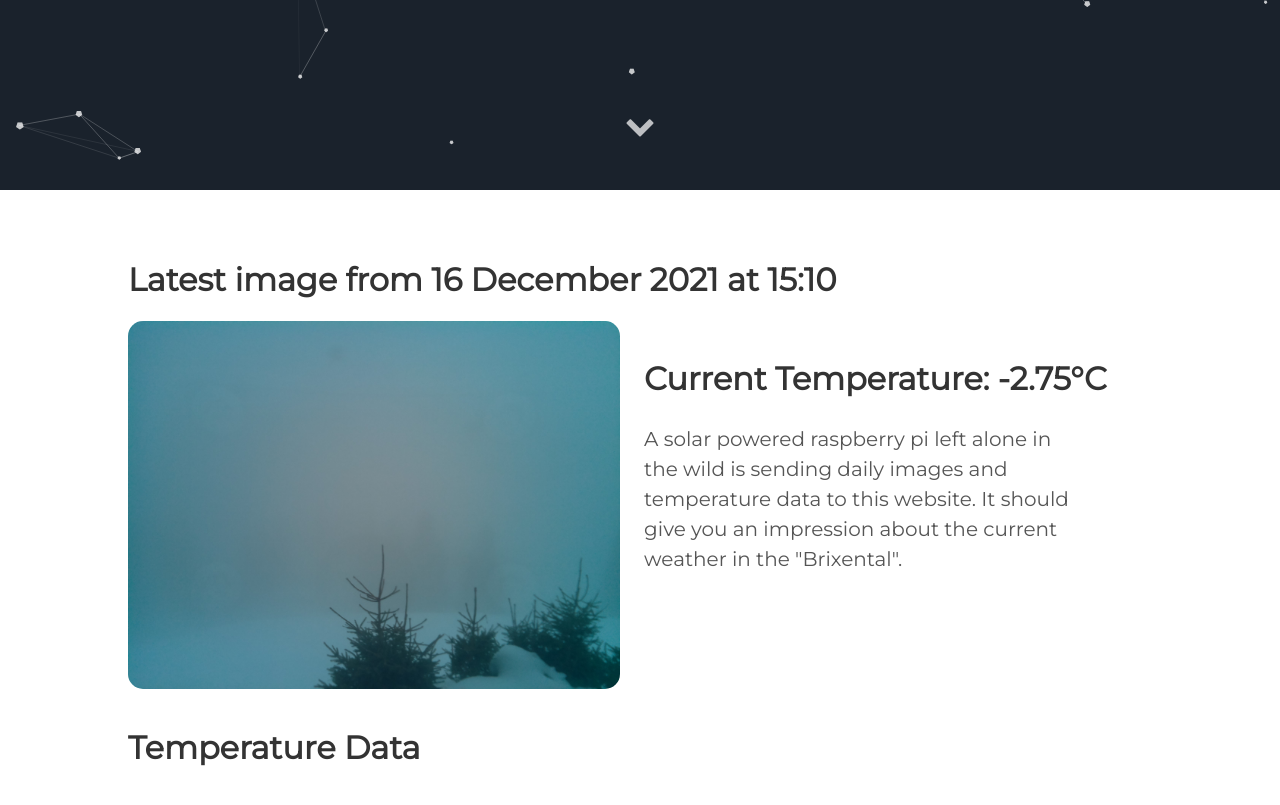
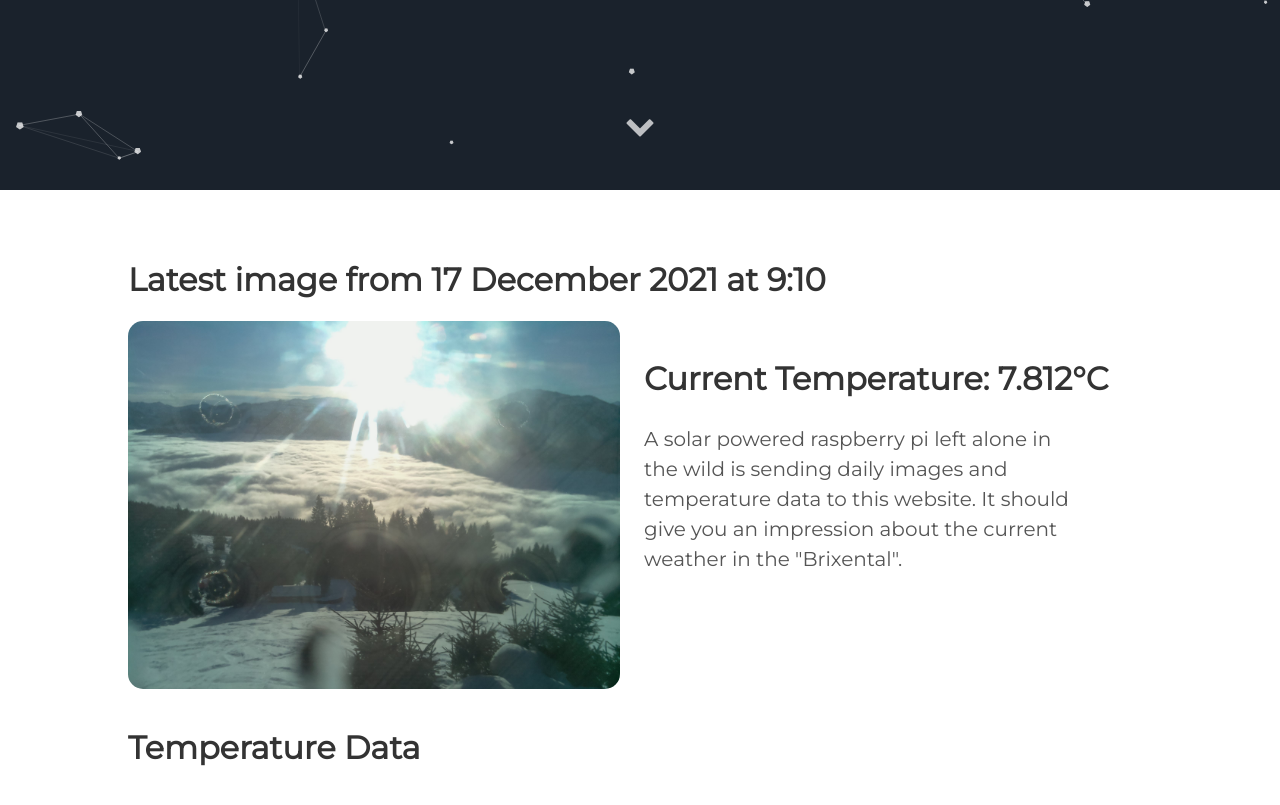
Before and after one commit to vektorious/vektorious.github.io, a Jekyll site: the page built from resources/huette.md, in a window 1280 px wide and 900 px high, scrolled down 710 px. Shown: the top 805 px of the window. Built offline with Jekyll 4.4.1, drawn with Linux system fonts in a browser that asks for light colours.

Commit message:
I'm a bot beep boop

```diff
--- a/resources/huette.md
+++ b/resources/huette.md
@@ -6,13 +6,13 @@ image: '/assets/img/'
 description: 'Live image from the Austrian alps'
 twitter_text: ' '
 ---
-## Latest image from 16 December 2021 at 15:10
+## Latest image from 17 December 2021 at  9:10
 <div class="huette">
   <div class="huette-image">
     <img src="{{ "/assets/img/huette.jpg" | prepend: site.baseurl }}">
   </div>
   <div class="huette-text">
-        <h2>Current Temperature: -2.75°C</h2>
+        <h2>Current Temperature: 7.812°C</h2>
         <p>A solar powered raspberry pi left alone in the wild is sending daily images and temperature data to this website. It should give you an impression about the current weather in the "Brixental".</p>
 
   </div>
```
Also changed, not shown: rpi-script/2021-12-17_090924.txt (renamed from rpi-script/2021-12-16_150923.txt, +5 -5 lines), rpi-script/huette.md (+2 -2 lines), assets/img/huette.jpg, assets/img/temp_plot.png, rpi-script/temp_plot.png, 1 other file.
